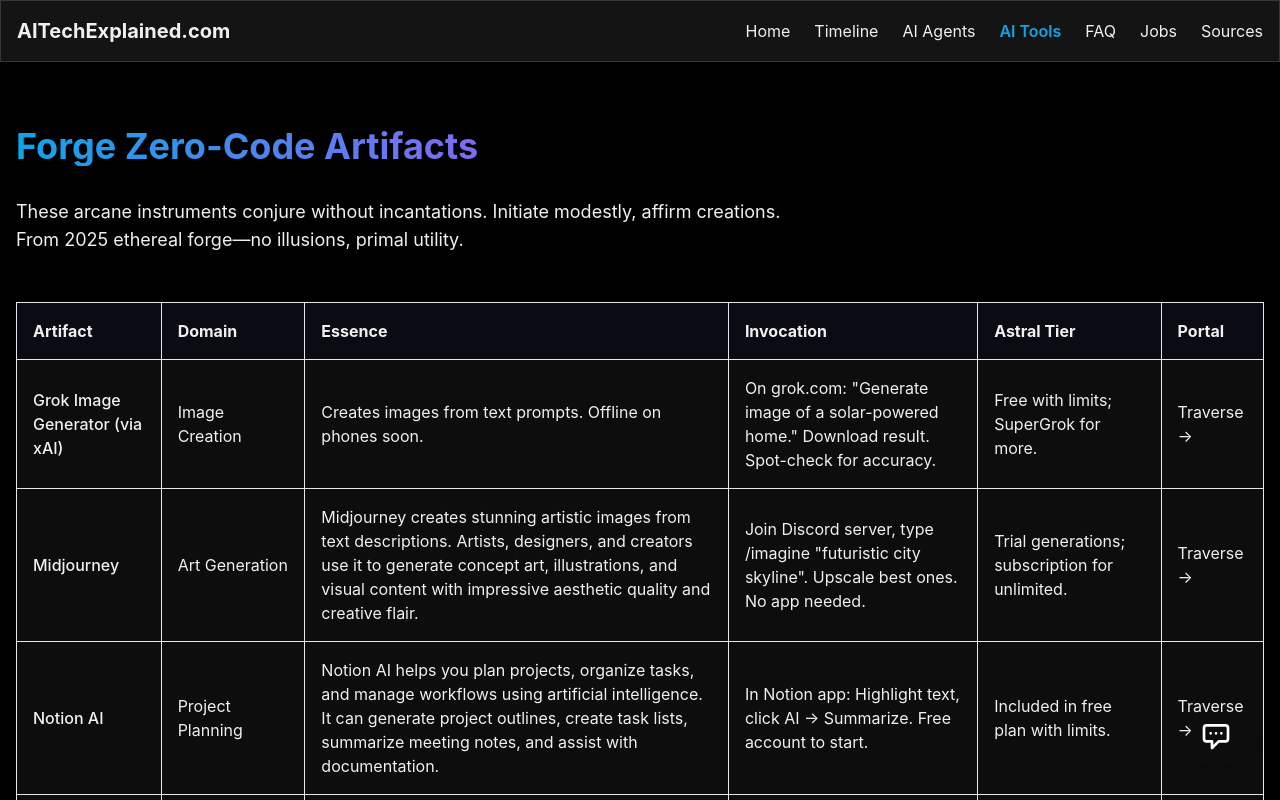
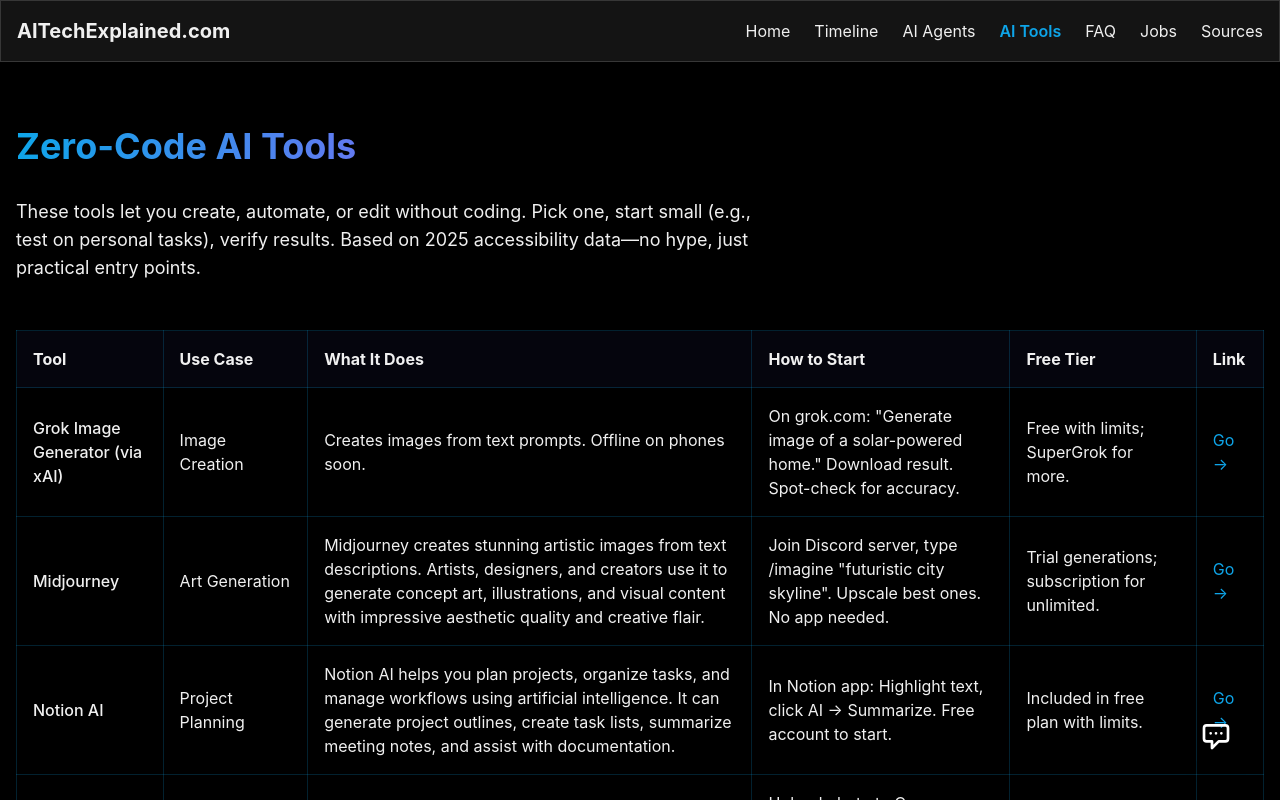
Before and after one commit to Whitehawks6/AITechAttempt2, a Next.js app: page /tools in a window 1280 px wide. Shown: the top 800 px of the page. Built offline with nearby package versions, Linux system fonts and the light colour scheme.

Commit message:
Update page.tsx

```diff
--- a/app/tools/page.tsx
+++ b/app/tools/page.tsx
@@ -111,32 +111,32 @@
   ];
 
   return (
-   <div className="min-h-screen">
+    <div className="min-h-screen">
       <section className="container mx-auto px-4 py-16">
-        <h1 className="text-4xl font-bold mb-8">Forge Zero-Code Artifacts</h1>
-        <p className="text-lg mb-12 text-silverWhite max-w-3xl text-shadow">These arcane instruments conjure without incantations. Initiate modestly, affirm creations. From 2025 ethereal forge—no illusions, primal utility.</p>
+        <h1 className="text-4xl font-bold mb-8">Zero-Code AI Tools</h1>
+        <p className="text-lg mb-12 text-silverWhite max-w-3xl">These tools let you create, automate, or edit without coding. Pick one, start small (e.g., test on personal tasks), verify results. Based on 2025 accessibility data—no hype, just practical entry points.</p>
         <div className="overflow-x-auto">
-          <table className="w-full border-collapse glass">
+          <table className="w-full border-collapse">
             <thead>
               <tr className="bg-nebulaDark/50">
-                <th className="p-4 text-left border border-fireOrange/20">Artifact</th>
-                <th className="p-4 text-left border border-fireOrange/20">Domain</th>
-                <th className="p-4 text-left border border-fireOrange/20">Essence</th>
-                <th className="p-4 text-left border border-fireOrange/20">Invocation</th>
-                <th className="p-4 text-left border border-fireOrange/20">Astral Tier</th>
-                <th className="p-4 text-left border border-fireOrange/20">Portal</th>
+                <th className="p-4 text-left border border-subtleBlue/20">Tool</th>
+                <th className="p-4 text-left border border-subtleBlue/20">Use Case</th>
+                <th className="p-4 text-left border border-subtleBlue/20">What It Does</th>
+                <th className="p-4 text-left border border-subtleBlue/20">How to Start</th>
+                <th className="p-4 text-left border border-subtleBlue/20">Free Tier</th>
+                <th className="p-4 text-left border border-subtleBlue/20">Link</th>
               </tr>
             </thead>
             <tbody>
               {tools.map((tool, i) => (
-                <tr key={i} className="hover:bg-nebulaDark/30 hover:pulse-flare">
-                  <td className="p-4 border border-fireOrange/20 font-medium">{tool.name}</td>
-                  <td className="p-4 border border-fireOrange/20 text-silverWhite">{tool.useCase}</td>
-                  <td className="p-4 border border-fireOrange/20 text-silverWhite">{tool.description}</td>
-                  <td className="p-4 border border-fireOrange/20 text-silverWhite">{tool.howTo}</td>
-                  <td className="p-4 border border-fireOrange/20 text-silverWhite">{tool.freeTier}</td>
-                  <td className="p-4 border border-fireOrange/20">
-                    <a href={tool.link} className="text-fireOrange hover:text-silverWhite hover:underline">Traverse →</a>
+                <tr key={i} className="hover:bg-nebulaDark/30 hover-minimal">
+                  <td className="p-4 border border-subtleBlue/20 font-medium">{tool.name}</td>
+                  <td className="p-4 border border-subtleBlue/20 text-silverWhite">{tool.useCase}</td>
+                  <td className="p-4 border border-subtleBlue/20 text-silverWhite">{tool.description}</td>
+                  <td className="p-4 border border-subtleBlue/20 text-silverWhite">{tool.howTo}</td>
+                  <td className="p-4 border border-subtleBlue/20 text-silverWhite">{tool.freeTier}</td>
+                  <td className="p-4 border border-subtleBlue/20">
+                    <a href={tool.link} className="text-subtleBlue hover:text-subtlePurple hover:underline">Go →</a>
                   </td>
                 </tr>
               ))}
```
